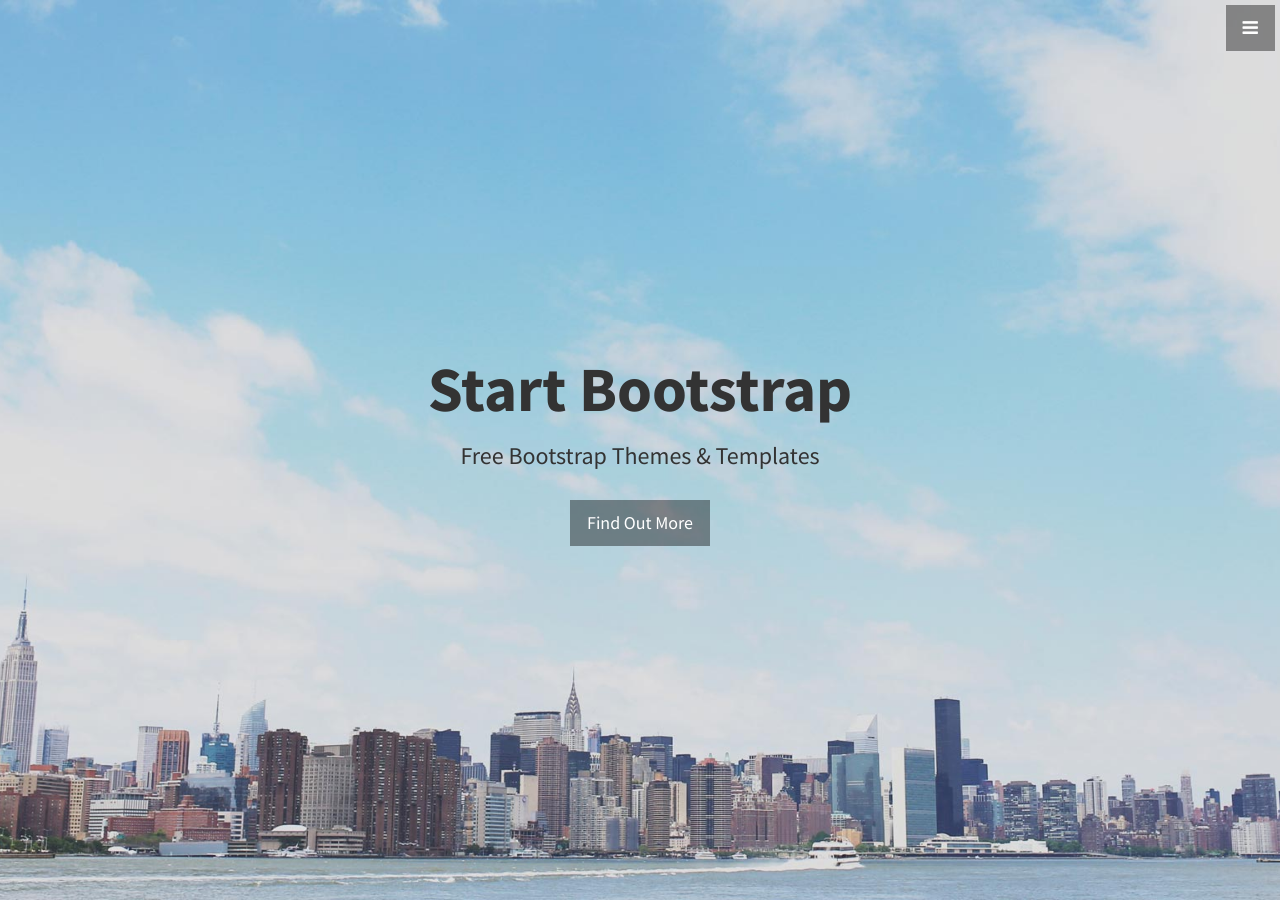
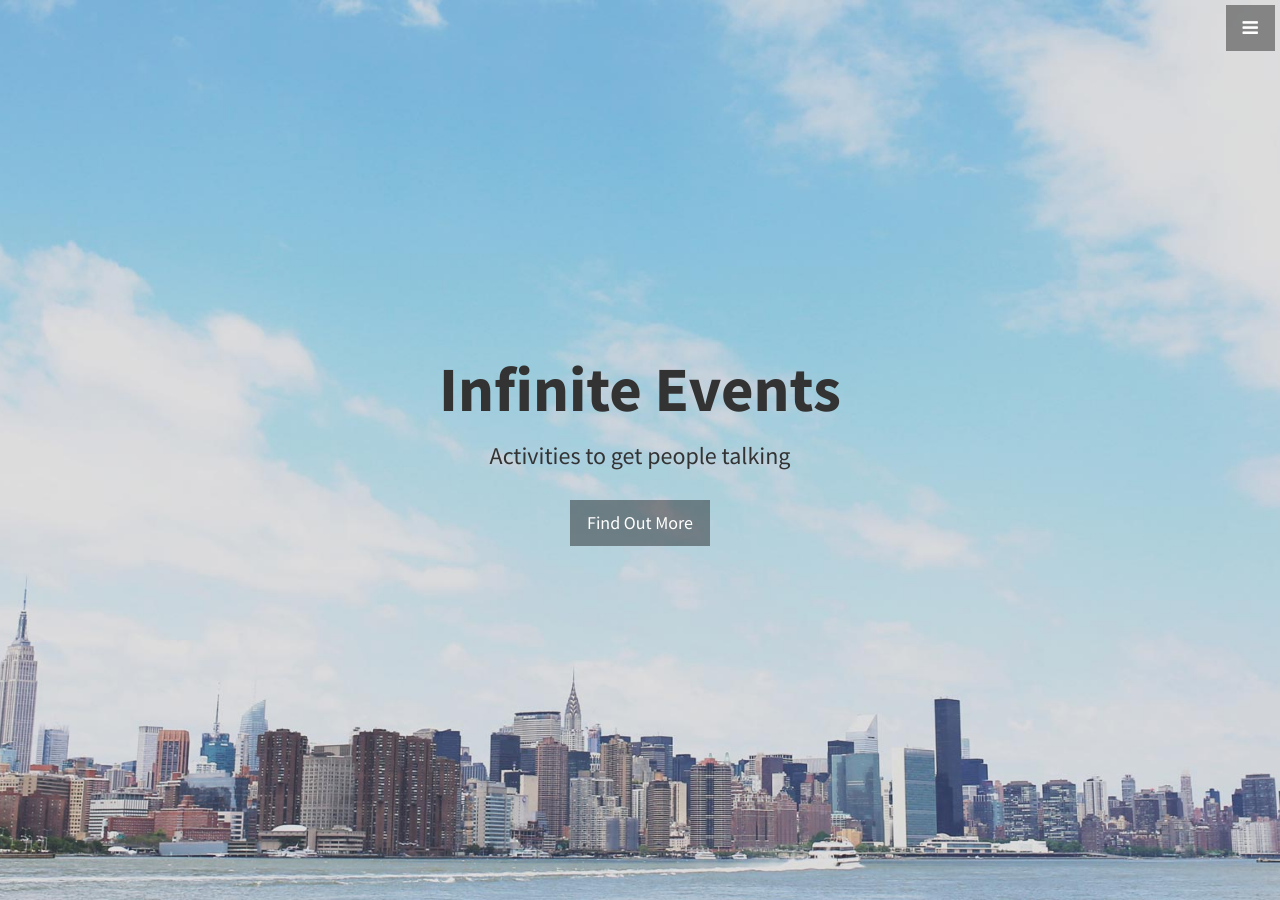
Before and after one commit to volny/stylish-portfolio-jekyll, a Jekyll site: the page built from index.html, in a window 1280 px wide and 900 px high. Built offline with Jekyll 4.4.1, drawn with Linux system fonts in a browser that asks for light colours.

Commit message:
Update header.html

```diff
--- a/_includes/header.html
+++ b/_includes/header.html
@@ -1,7 +1,7 @@
 <header id="top" class="header">
   <div class="text-vertical-center">
-    <h1>Start Bootstrap</h1>
-    <h3>Free Bootstrap Themes &amp; Templates</h3>
+    <h1>Infinite Events</h1>
+    <h3>Activities to get people talking</h3>
     <br>
     <a href="#about" class="btn btn-dark btn-lg">Find Out More</a>
   </div>
```
